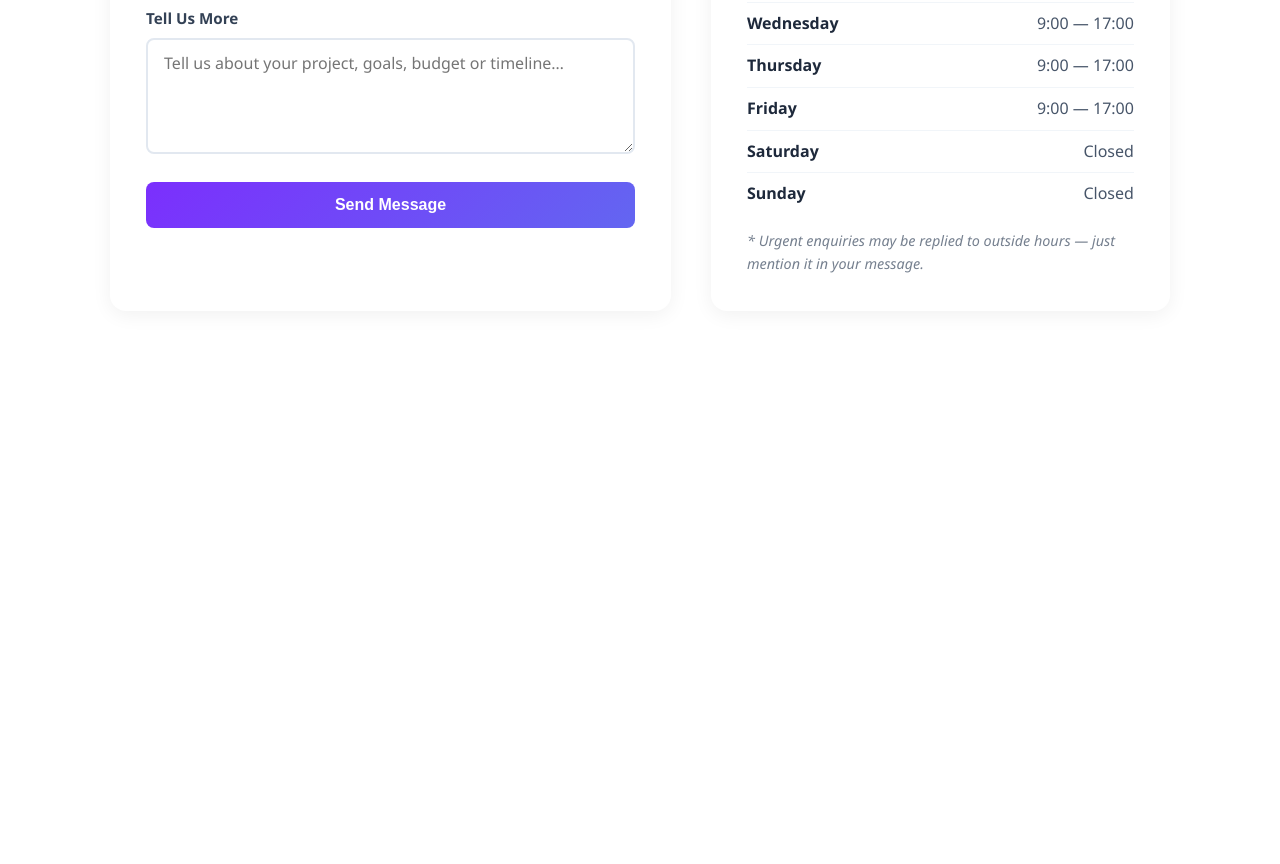
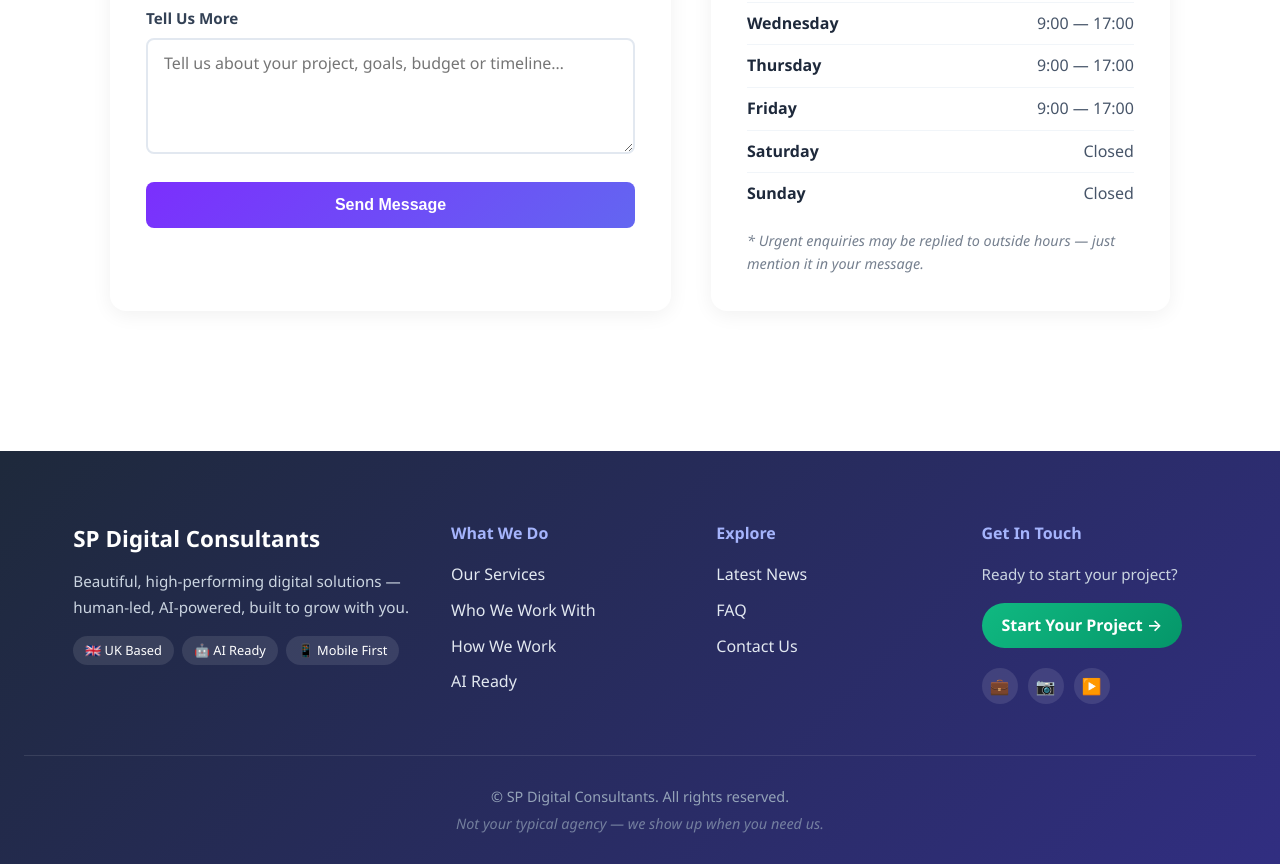
Before and after one commit to Peteashton-thedigitalink/spdigital-site, a plain HTML site: page contact.html in a window 1280 px wide. Shown: the part 843-1707 px from the top of the page. Before the commit the page ends 1234 px from the top, so only its background shows below. Drawn offline with Linux system fonts and the light colour scheme.

Commit message:
Add files via upload

```diff
--- a/contact.html
+++ b/contact.html
@@ -125,6 +125,13 @@ const activeLink = document.getElementById(`nav-${path}`);
 if (activeLink) activeLink.classList.add('active');
 });
 </script>
-
+<!-- FOOTER -->
+<script>
+    fetch('includes/footer.html')
+    .then(res => res.text())
+    .then(html => {
+    document.body.insertAdjacentHTML('beforeend', html);
+    });
+    </script>
 </body>
 </html>
--- a/css/styles.css
+++ b/css/styles.css
@@ -2009,4 +2009,152 @@ margin-bottom: 30px;
     flex-direction: column;
     gap: 6px;
     }
-    }
+    }/* ===== MASTER FOOTER — CONSISTENT ACROSS ALL PAGES ===== */
+.site-footer {
+    background: linear-gradient(135deg, #1e293b 0%, #312E81 100%);
+    color: white;
+    padding: 70px 24px 0;
+    margin-top: 60px;
+    }
+
+    .footer-grid {
+    display: grid;
+    grid-template-columns: 1.5fr repeat(3, 1fr);
+    gap: 40px;
+    max-width: 1200px;
+    margin: 0 auto 50px;
+    }
+
+    .footer-logo {
+    font-size: 1.4rem;
+    font-weight: 800;
+    color: white;
+    text-decoration: none;
+    display: inline-block;
+    margin-bottom: 12px;
+    }
+
+    .footer-brand p {
+    color: #CBD5E1;
+    font-size: 0.95rem;
+    line-height: 1.7;
+    margin-bottom: 16px;
+    }
+
+    .footer-badges {
+    display: flex;
+    gap: 8px;
+    flex-wrap: wrap;
+    }
+
+    .badge {
+    background: rgba(255,255,255,0.1);
+    padding: 4px 12px;
+    border-radius: 50px;
+    font-size: 0.8rem;
+    }
+
+    .footer-links h4,
+    .footer-contact h4 {
+    font-size: 1rem;
+    margin: 0 0 16px;
+    color: #A5B4FC;
+    }
+
+    .footer-links ul {
+    list-style: none;
+    padding: 0;
+    margin: 0;
+    }
+
+    .footer-links li {
+    margin-bottom: 10px;
+    }
+
+    .footer-links a {
+    color: #E2E8F0;
+    text-decoration: none;
+    transition: color 0.2s ease;
+    }
+
+    .footer-links a:hover {
+    color: #A7F3D0;
+    }
+
+    .footer-contact p {
+    color: #CBD5E1;
+    font-size: 0.95rem;
+    margin: 0 0 16px;
+    }
+
+    .footer-cta {
+    display: inline-block;
+    background: linear-gradient(135deg, #10B981, #059669);
+    color: white;
+    padding: 10px 20px;
+    border-radius: 50px;
+    text-decoration: none;
+    font-weight: 600;
+    margin-bottom: 20px;
+    transition: transform 0.2s ease;
+    }
+
+    .footer-cta:hover {
+    transform: translateY(-2px);
+    color: white;
+    }
+
+    .social-links {
+    display: flex;
+    gap: 10px;
+    }
+
+    .social-icon {
+    width: 36px;
+    height: 36px;
+    background: rgba(255,255,255,0.1);
+    border-radius: 50%;
+    display: flex;
+    align-items: center;
+    justify-content: center;
+    text-decoration: none;
+    font-size: 1rem;
+    transition: background 0.2s ease;
+    }
+
+    .social-icon:hover {
+    background: #7B2FFD;
+    }
+
+    .footer-bottom {
+    border-top: 1px solid rgba(255,255,255,0.1);
+    padding: 25px 0;
+    text-align: center;
+    }
+
+    .footer-bottom p {
+    margin: 4px 0;
+    color: #94A3B8;
+    font-size: 0.9rem;
+    }
+
+    .footer-tagline {
+    font-style: italic;
+    opacity: 0.7;
+    }
+
+    /* MOBILE RESPONSIVE */
+    @media (max-width: 900px) {
+    .footer-grid {
+    grid-template-columns: 1fr 1fr;
+    }
+    .footer-brand {
+    grid-column: 1 / -1;
+    }
+    }
+
+    @media (max-width: 500px) {
+    .footer-grid {
+    grid-template-columns: 1fr;
+    }
+    }
--- /dev/null
+++ b/includes/footer.html
@@ -0,0 +1,61 @@
+<!-- FOOTER :: SP Digital Consultants -->
+<footer class="site-footer">
+    <div class="container footer-grid">
+
+    <!-- BRAND & INTRO -->
+    <div class="footer-brand">
+    <a href="index.html" class="footer-logo">SP Digital Consultants</a>
+    <p>Beautiful, high-performing digital solutions — human-led, AI-powered, built to grow with you.</p>
+    <div class="footer-badges">
+    <span class="badge">🇬🇧 UK Based</span>
+    <span class="badge">🤖 AI Ready</span>
+    <span class="badge">📱 Mobile First</span>
+    </div>
+    </div>
+
+    <!-- NAVIGATION -->
+    <div class="footer-links">
+    <h4>What We Do</h4>
+    <ul>
+    <li><a href="what-we-do.html">Our Services</a></li>
+    <li><a href="who-we-work-with.html">Who We Work With</a></li>
+    <li><a href="how-we-do-it.html">How We Work</a></li>
+    <li><a href="ai-ready.html">AI Ready</a></li>
+    </ul>
+    </div>
+
+    <!-- QUICK LINKS -->
+    <div class="footer-links">
+    <h4>Explore</h4>
+    <ul>
+    <li><a href="latest-news.html">Latest News</a></li>
+    <li><a href="faq.html">FAQ</a></li>
+    <li><a href="contact.html">Contact Us</a></li>
+    </ul>
+    </div>
+
+    <!-- CONTACT & SOCIAL -->
+    <div class="footer-contact">
+    <h4>Get In Touch</h4>
+    <p>Ready to start your project?</p>
+    <a href="contact.html" class="footer-cta">Start Your Project →</a>
+    <div class="social-links">
+    <a href="#" class="social-icon" aria-label="LinkedIn">💼</a>
+    <a href="#" class="social-icon" aria-label="Instagram">📷</a>
+    <a href="#" class="social-icon" aria-label="YouTube">▶️</a>
+    </div>
+    </div>
+
+    </div>
+
+    <!-- BOTTOM BAR -->
+    <div class="footer-bottom">
+    <div class="container">
+    <p>© <span id="year"></span> SP Digital Consultants. All rights reserved.</p>
+    <p class="footer-tagline">Not your typical agency — we show up when you need us.</p>
+    </div>
+    </div>
+
+    <!-- Auto-update year -->
+    <script>document.getElementById('year').textContent = new Date().getFullYear();</script>
+    </footer>
```
Also changed, not shown: ai-ready.html (+8 -1 lines), how-we-do-it.html (+8 -1 lines), latest-news.html (+8 -1 lines), what-we-do.html (+8 -1 lines), who-we-work-with.html (+8 -1 lines).
